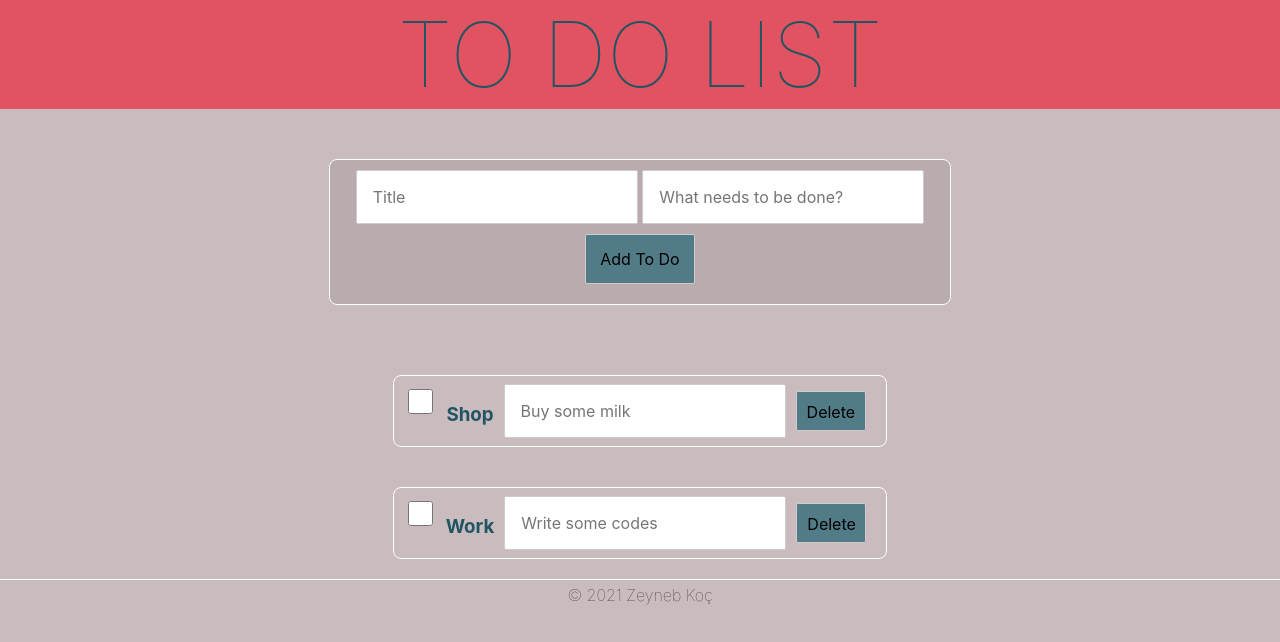
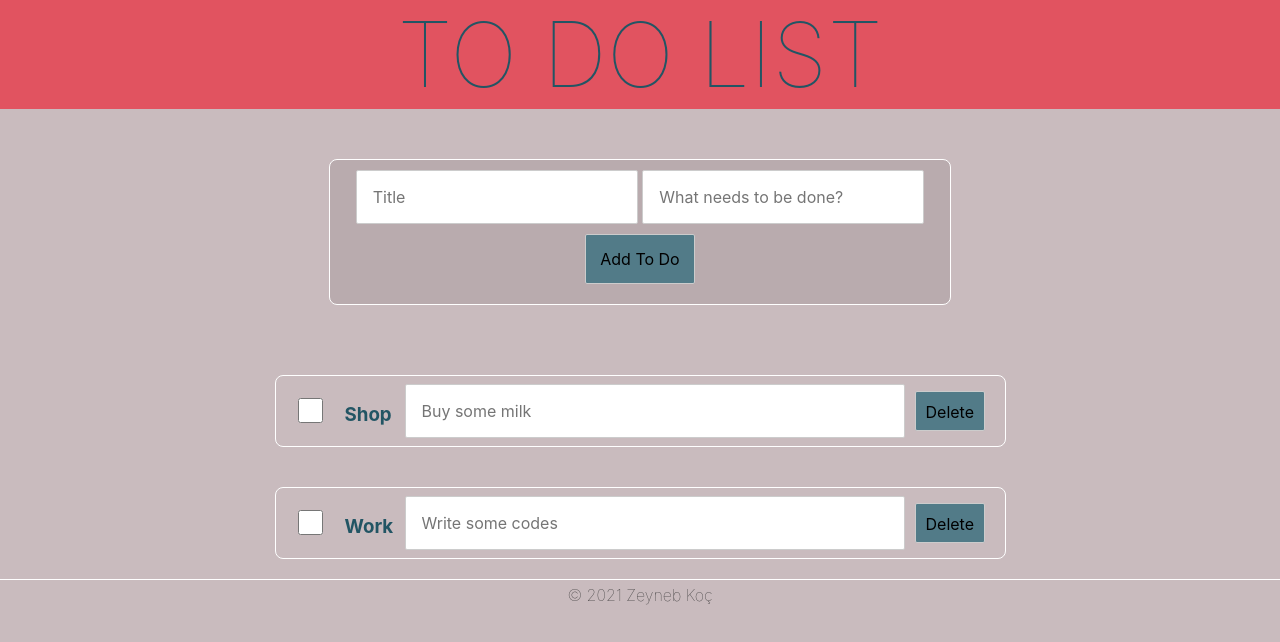
Before and after one commit to ZeynebKoc/Todo-Project, a Svelte app: page / in a window 1280 px wide. Shown: the top 642 px of the page. Built offline with nearby package versions, Linux system fonts and the light colour scheme; grey boxes are pictures that could not be loaded.

Commit message:
reset addTodo items

```diff
--- a/src/App.svelte
+++ b/src/App.svelte
@@ -20,15 +20,17 @@
 </script>
 
 <Header />
-<Form on:addTodo={addTodo}/>
+{#key todos}
+	<Form on:addTodo={addTodo}/>
+{/key}
 <main>
 	<form>
 		{#each todos.filter(t => !t.done) as todo (todo.id)}
 			<label class='board'>
 				<input type=checkbox >
-				<h3>{todo.title}</h3>
+				<h3 contenteditable="true">{todo.title}</h3>
 				<input type='text' contenteditable="true" placeholder={todo.description}>
-				<button on:click={() => deleteItem(todo.id)}>Delete</button>
+				<button on:click|once={() => deleteItem(todo.id)}>Delete</button>
 			</label>
 		{/each}
 	</form>
@@ -50,7 +52,7 @@
 		padding: 8px;
 		margin: 20px;
 		max-height: 50px;
-		max-width: 700px;
+		min-width: 700px;
 		padding: 10px;
 	}
 	button {
@@ -73,11 +75,13 @@
 		padding: 10px;
 		display: flex;
 		align-items: center;
+		min-width: 50px;
 	}
 	input[type="text"] {
 		overflow: hidden;
 		display:flex;
 		align-self: center;
+		min-width: 500px;
 	}
 	input:hover {
 		opacity: 0.8;
@@ -88,6 +92,7 @@
 		width: 25px ;
 		height: 25px ;
 		background:url(check_radio_sheet.png) left top no-repeat;
+		margin: 12px;
 	}
 
 </style>
```
Also changed, not shown: src/component/Form.svelte (+4 -5 lines).
